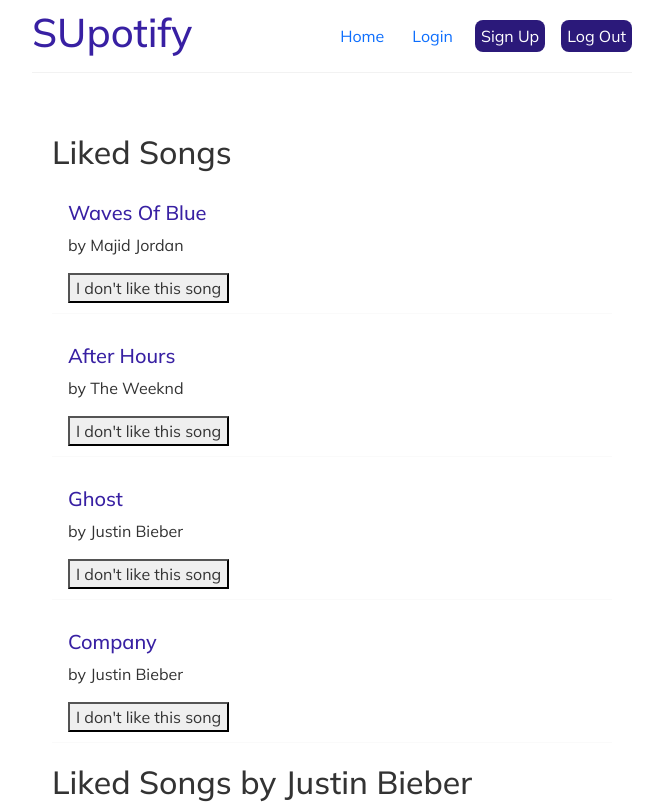
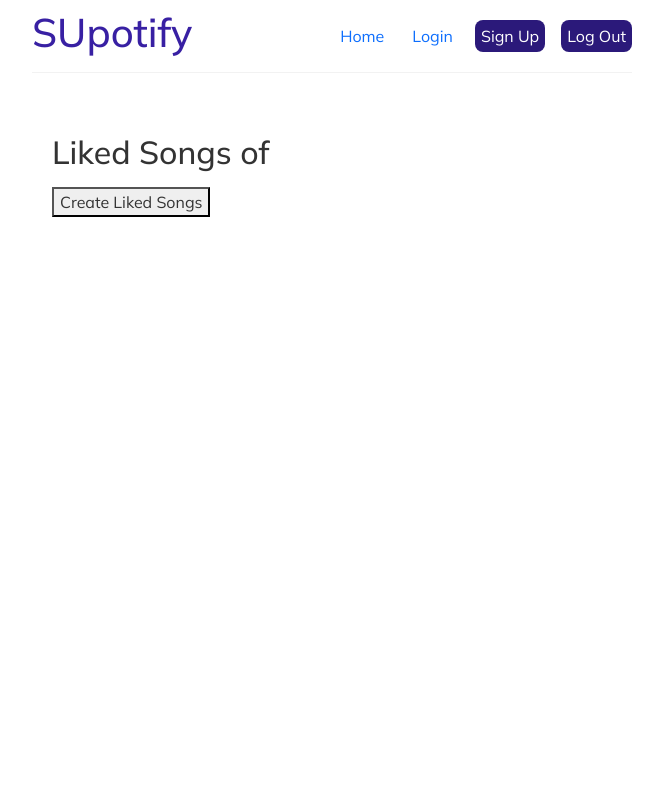
Before and after one commit to bkabadayii/SUpotify, a React (Create React App) app in the folder Frontend/: page /likedsongs in a window 1280 px wide. Shown: the top 804 px of the page, without its empty margins (308-971 px from the left). Built offline with nearby package versions, Linux system fonts and the light colour scheme.

Commit message:
Create Liked Songs

```diff
--- a/Frontend/src/LikedSongs.js
+++ b/Frontend/src/LikedSongs.js
@@ -1,24 +1,46 @@
-import { useState } from "react";
-import SongList from "./SongList";
+import React from 'react';
+import axios from 'axios';
 
 const LikedSongs = () => {
 
-  const[songs, setSongs] = useState([
-    { title: "Waves Of Blue", album: "Wildest Dreams", artist: "Majid Jordan", id: 1 },
-    { title: "After Hours", album: "After Hours" , artist: "The Weeknd", id: 2 },
-    { title: "Ghost", album: "Justice", artist: "Justin Bieber", id: 3 },
-    { title: "Company", album: "Purpose", artist: "Justin Bieber", id: 4 }
-  ]);
+  const token = localStorage.getItem('token');
+  const username = localStorage.getItem('username');
 
-  const handleDelete = (id) => {
-    const newSongs = songs.filter(song => song.id !== id);
-    setSongs(newSongs);
-  }
+  const createLikedSongs = async (token) => {
+
+    try {
+      const res = await axios.post('http://localhost:4000/api/likedSongs/createLikedSongsForUser',
+        {},
+        {
+          headers: {
+            Authorization: `Bearer ${token}`,
+          },
+        }
+      );
+
+      // Handle the response as needed
+      console.log(res.data);
+      if(res.success === true)
+      {
+        alert('Liked songs playlist successfully created!');
+      }
+      else
+      {
+        alert('Liked songs already exist for this user.')
+      }
+
+    } catch (error) {
+      // Handle errors
+      console.error('Error creating liked songs for user:', error);
+    }
+
+  };
 
   return (
-    <div className="home">
-      <SongList songs = {songs} title = "Liked Songs" handleDelete={handleDelete}/>
-      <SongList songs = {songs.filter( (song) => song.artist === "Justin Bieber")} title = "Liked Songs by Justin Bieber"/>
+    <div>
+      <h2>Liked Songs of {username} </h2>
+      <p></p>
+      <button onClick = { () => createLikedSongs(token) } >Create Liked Songs</button>
     </div>
   );
 }
--- a/Frontend/src/SongList.js
+++ b/Frontend/src/SongList.js
@@ -1,15 +1,9 @@
-const SongList = ({ songs, title, handleDelete }) => {
+import React from 'react';
 
+const SongList = () => {
   return (
-    <div className="song-list">
-      <h2>{ title }</h2>
-      {songs.map((song) => (
-        <div className="song-preview" key={ song.id }>
-          <h2>{ song.title }</h2>
-          <p>by { song.artist }</p>
-          <button onClick={() => handleDelete(song.id)}>I don't like this song</button>
-        </div>
-      ))}
+    <div>
+
     </div>
   );
 }
```
